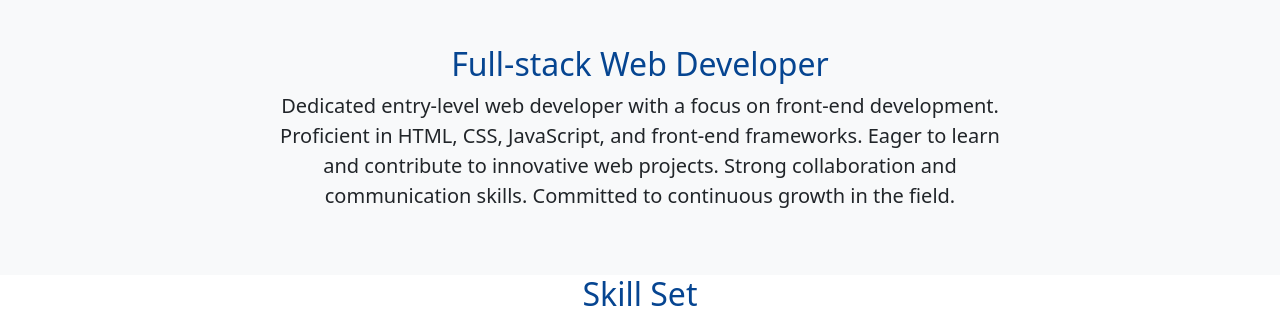
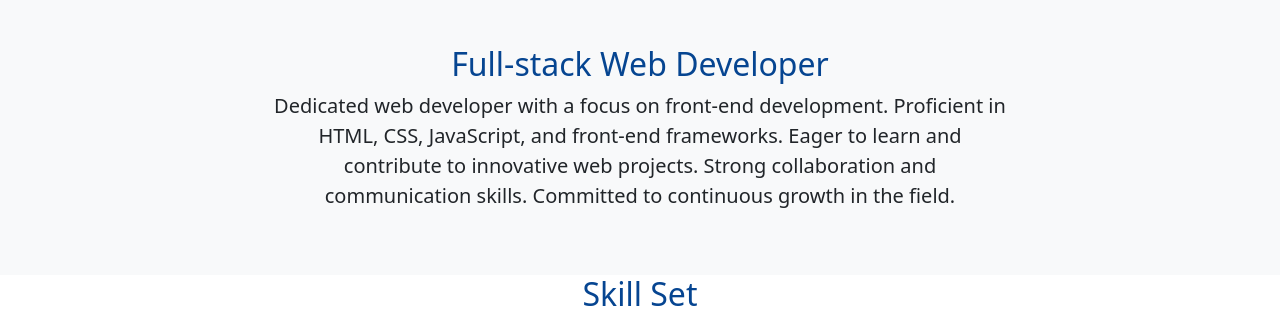
Before and after one commit to MNayel09/Portfolio, a plain HTML site: page index.html in a window 1280 px wide. Shown: the part 1009-1342 px from the top of the page. Drawn offline with nearby package versions, Linux system fonts and the light colour scheme.

Commit message:
Update index.html

```diff
--- a/index.html
+++ b/index.html
@@ -26,7 +26,7 @@
         <div class="container pt-5">
           <h2 class="title">Full-stack Web Developer</h2>
           <p class="col-lg-8 mx-auto lead">
-            Dedicated entry-level web developer with a focus on front-end development. Proficient in HTML, CSS, JavaScript, and front-end frameworks. Eager to learn and contribute to innovative web projects. Strong collaboration and communication skills. Committed to continuous growth in the field.
+            Dedicated web developer with a focus on front-end development. Proficient in HTML, CSS, JavaScript, and front-end frameworks. Eager to learn and contribute to innovative web projects. Strong collaboration and communication skills. Committed to continuous growth in the field.
           </p>
         </div>
       </div>
```
